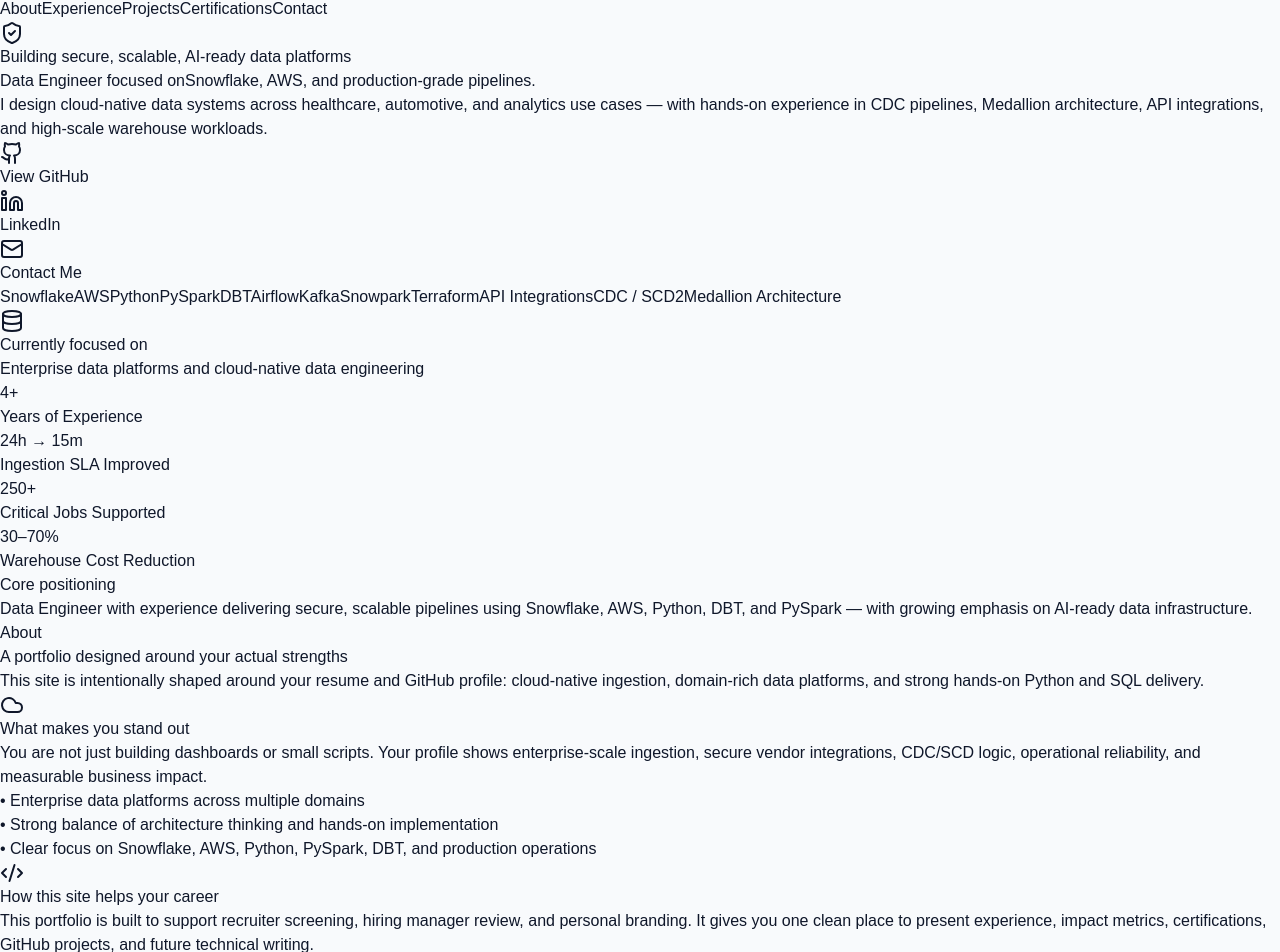
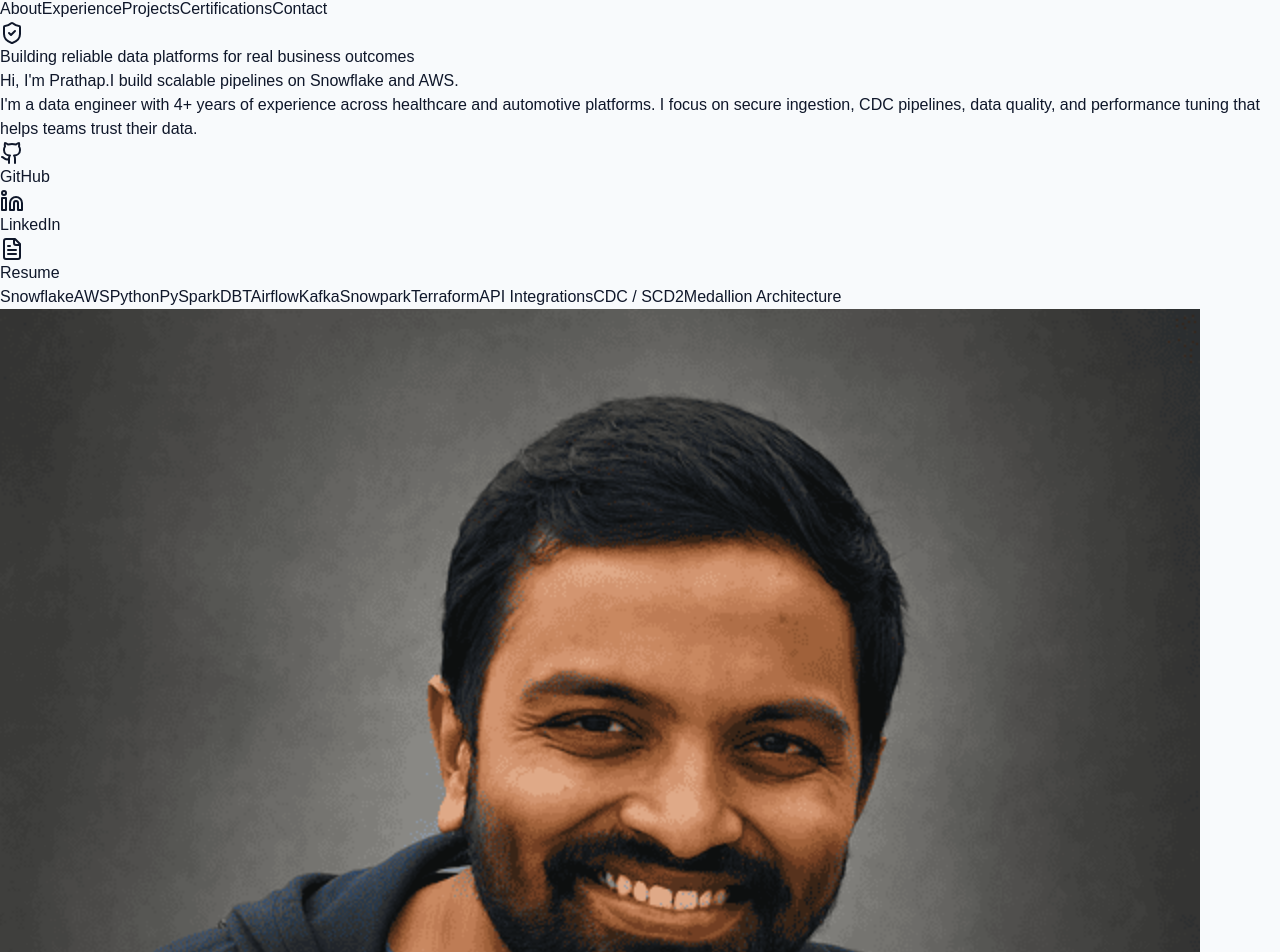
Before and after one commit to beprathap/prathap-portfolio, a Next.js app: page / in a window 1280 px wide. Shown: the part 51-1003 px from the top of the page. Built offline with nearby package versions, Linux system fonts and the light colour scheme.

Commit message:
Refine portfolio copy and add profile photo + resume CTAs

```diff
--- a/app/page.tsx
+++ b/app/page.tsx
@@ -1,6 +1,7 @@
 "use client";
 
 import { motion } from "framer-motion";
+import Image from "next/image";
 import {
   Github,
   Linkedin,
@@ -170,18 +171,18 @@
               <div>
                 <div className="inline-flex items-center gap-2 rounded-full border border-slate-200 bg-white px-4 py-2 text-sm text-slate-600 shadow-sm">
                   <ShieldCheck className="h-4 w-4" />
-                  Building secure, scalable, AI-ready data platforms
+                  Building reliable data platforms for real business outcomes
                 </div>
                 <h1 className="mt-6 text-5xl md:text-7xl font-semibold tracking-tight leading-[0.95]">
-                  Data Engineer focused on
+                  Hi, I'm Prathap.
                   <span className="block text-slate-500">
-                    Snowflake, AWS, and production-grade pipelines.
+                    I build scalable pipelines on Snowflake and AWS.
                   </span>
                 </h1>
                 <p className="mt-6 max-w-2xl text-lg md:text-xl leading-8 text-slate-600">
-                  I design cloud-native data systems across healthcare, automotive,
-                  and analytics use cases — with hands-on experience in CDC pipelines,
-                  Medallion architecture, API integrations, and high-scale warehouse workloads.
+                  I'm a data engineer with 4+ years of experience across healthcare and automotive
+                  platforms. I focus on secure ingestion, CDC pipelines, data quality, and
+                  performance tuning that helps teams trust their data.
                 </p>
 
                 <div className="mt-8 flex flex-wrap gap-3">
@@ -192,7 +193,7 @@
                     className="inline-flex items-center gap-2 rounded-2xl bg-slate-900 px-5 py-3 text-sm font-medium text-white shadow-sm hover:opacity-90"
                   >
                     <Github className="h-4 w-4" />
-                    View GitHub
+                    GitHub
                   </a>
                   <a
                     href="https://www.linkedin.com/in/prathapboddu/"
@@ -204,11 +205,13 @@
                     LinkedIn
                   </a>
                   <a
-                    href="mailto:prathapboddu0121@gmail.com"
+                    href="/resume.pdf"
+                    target="_blank"
+                    rel="noreferrer"
                     className="inline-flex items-center gap-2 rounded-2xl border border-slate-300 bg-white px-5 py-3 text-sm font-medium text-slate-800 hover:bg-slate-50"
                   >
-                    <Mail className="h-4 w-4" />
-                    Contact Me
+                    <FileText className="h-4 w-4" />
+                    Resume
                   </a>
                 </div>
 
@@ -225,14 +228,24 @@
               </div>
 
               <Card className="p-6 md:p-8">
+                <div className="mb-6 overflow-hidden rounded-2xl border border-slate-200 bg-slate-100">
+                  <Image
+                    src="/prathap_linkedin_photo.png"
+                    alt="Prathap Boddu"
+                    width={1200}
+                    height={900}
+                    className="h-64 w-full object-cover object-top"
+                    priority
+                  />
+                </div>
                 <div className="flex items-center gap-3">
                   <div className="rounded-2xl bg-slate-100 p-3">
                     <Database className="h-6 w-6" />
                   </div>
                   <div>
-                    <p className="text-sm text-slate-500">Currently focused on</p>
+                    <p className="text-sm text-slate-500">Current focus</p>
                     <p className="font-semibold">
-                      Enterprise data platforms and cloud-native data engineering
+                      High-throughput pipelines, governance, and cost-efficient modeling
                     </p>
                   </div>
                 </div>
@@ -249,11 +262,10 @@
                 </div>
 
                 <div className="mt-8 rounded-2xl border border-slate-200 p-5">
-                  <p className="text-sm text-slate-500">Core positioning</p>
+                  <p className="text-sm text-slate-500">What I deliver</p>
                   <p className="mt-2 text-base leading-7 text-slate-700">
-                    Data Engineer with experience delivering secure, scalable pipelines
-                    using Snowflake, AWS, Python, DBT, and PySpark — with growing emphasis
-                    on AI-ready data infrastructure.
+                    Production-ready data systems using Snowflake, AWS, Python, DBT, and PySpark
+                    with strong ownership of reliability, testing, and observability.
                   </p>
                 </div>
               </Card>
@@ -265,8 +277,8 @@
           <div className={sectionClass}>
             <SectionTitle
               eyebrow="About"
-              title="A portfolio designed around your actual strengths"
-              description="This site is intentionally shaped around your resume and GitHub profile: cloud-native ingestion, domain-rich data platforms, and strong hands-on Python and SQL delivery."
+              title="What I bring as a data engineer"
+              description="I work across ingestion, transformation, and consumption layers with an emphasis on scale, security, and maintainability."
             />
             <div className="grid lg:grid-cols-[1.05fr_0.95fr] gap-6">
               <Card className="p-7">
@@ -275,16 +287,16 @@
                     <Cloud className="h-5 w-5" />
                   </div>
                   <div>
-                    <h3 className="text-xl font-semibold">What makes you stand out</h3>
+                    <h3 className="text-xl font-semibold">Technical strengths</h3>
                     <p className="mt-3 text-slate-600 leading-7">
-                      You are not just building dashboards or small scripts. Your profile shows
-                      enterprise-scale ingestion, secure vendor integrations, CDC/SCD logic,
-                      operational reliability, and measurable business impact.
+                      My work is centered on enterprise-scale ingestion and transformation.
+                      I design data flows that are fast, auditable, and resilient across
+                      batch and near-real-time workloads.
                     </p>
                     <ul className="mt-5 space-y-3 text-slate-600">
-                      <li>• Enterprise data platforms across multiple domains</li>
-                      <li>• Strong balance of architecture thinking and hands-on implementation</li>
-                      <li>• Clear focus on Snowflake, AWS, Python, PySpark, DBT, and production operations</li>
+                      <li>• Snowflake + AWS platform engineering across multiple domains</li>
+                      <li>• Strong hands-on delivery in Python, SQL, PySpark, and DBT</li>
+                      <li>• Practical ownership of performance, cost, and reliability</li>
                     </ul>
                   </div>
                 </div>
@@ -295,16 +307,16 @@
                     <Code2 className="h-5 w-5" />
                   </div>
                   <div>
-                    <h3 className="text-xl font-semibold">How this site helps your career</h3>
+                    <h3 className="text-xl font-semibold">How I work</h3>
                     <p className="mt-3 text-slate-600 leading-7">
-                      This portfolio is built to support recruiter screening, hiring manager review,
-                      and personal branding. It gives you one clean place to present experience,
-                      impact metrics, certifications, GitHub projects, and future technical writing.
+                      I prefer clear requirements, measurable outcomes, and shipping in small,
+                      reliable increments. I care about code quality, data correctness, and
+                      documentation that helps teams move faster.
                     </p>
                     <ul className="mt-5 space-y-3 text-slate-600">
-                      <li>• Better than just sending a resume PDF</li>
-                      <li>• Makes your GitHub easier to understand in business terms</li>
-                      <li>• Easy to host free on Vercel</li>
+                      <li>• Translate business goals into practical data architecture</li>
+                      <li>• Build with testing, observability, and operational clarity</li>
+                      <li>• Partner closely with analytics, product, and platform teams</li>
                     </ul>
                   </div>
                 </div>
@@ -317,8 +329,8 @@
           <div className={sectionClass}>
             <SectionTitle
               eyebrow="Experience"
-              title="Professional experience with measurable impact"
-              description="A concise presentation of your background, written for recruiters and engineering leaders who want both technical depth and business outcomes."
+              title="Experience and outcomes"
+              description="Projects and responsibilities where I improved reliability, reduced latency, and supported critical production workloads."
             />
             <div className="space-y-6">
               {experience.map((item, idx) => (
@@ -360,8 +372,8 @@
           <div className={sectionClass}>
             <SectionTitle
               eyebrow="Projects"
-              title="Featured work connected to your GitHub"
-              description="These projects make your profile more concrete by turning repos into clear stories around pipelines, analytics, and machine learning without exposing employer details."
+              title="Selected projects"
+              description="Hands-on projects that reflect how I approach data engineering, analytics engineering, and applied machine learning."
             />
             <div className="grid md:grid-cols-2 gap-6">
               {projects.map((project, idx) => (
@@ -400,8 +412,8 @@
           <div className={sectionClass}>
             <SectionTitle
               eyebrow="Certifications"
-              title="Credentials that reinforce your positioning"
-              description="Your certifications support a strong narrative around data architecture, cloud platforms, and modern engineering fundamentals."
+              title="Certifications"
+              description="Credentials across cloud platforms, data architecture, and modern engineering foundations."
             />
             <div className="grid md:grid-cols-2 lg:grid-cols-3 gap-5">
               {certifications.map((cert) => (
@@ -426,27 +438,35 @@
                 <div>
                   <p className="text-sm tracking-[0.22em] uppercase text-slate-300">Next step</p>
                   <h2 className="mt-3 text-3xl md:text-4xl font-semibold tracking-tight">
-                    Turn this into your live portfolio
+                    Let's work together
                   </h2>
                   <p className="mt-4 max-w-2xl text-slate-300 leading-7">
-                    Add your resume PDF, optional blog posts, and a custom domain later if you want
-                    to strengthen your personal brand further.
+                    If you're hiring for data engineering roles focused on Snowflake, AWS, and
+                    production pipelines, I'd be glad to connect.
                   </p>
                 </div>
                 <div className="flex flex-wrap gap-3">
                   <a
-                    href="https://github.com/beprathap"
+                    href="/resume.pdf"
                     target="_blank"
                     rel="noreferrer"
                     className="inline-flex items-center gap-2 rounded-2xl bg-white px-5 py-3 text-sm font-medium text-slate-900"
                   >
-                    <Github className="h-4 w-4" /> GitHub
+                    <FileText className="h-4 w-4" /> Resume
                   </a>
                   <a
-                    href="#contact"
+                    href="mailto:prathapboddu0121@gmail.com"
                     className="inline-flex items-center gap-2 rounded-2xl border border-white/20 px-5 py-3 text-sm font-medium text-white"
                   >
-                    <ExternalLink className="h-4 w-4" /> Contact
+                    <Mail className="h-4 w-4" /> Email
+                  </a>
+                  <a
+                    href="https://github.com/beprathap"
+                    target="_blank"
+                    rel="noreferrer"
+                    className="inline-flex items-center gap-2 rounded-2xl border border-white/20 px-5 py-3 text-sm font-medium text-white"
+                  >
+                    <ExternalLink className="h-4 w-4" /> Projects
                   </a>
                 </div>
               </div>
@@ -492,7 +512,7 @@
               rel="noreferrer"
               className="inline-flex items-center gap-2 rounded-2xl border border-slate-300 px-4 py-2 text-sm text-slate-700 hover:bg-slate-50"
             >
-              <FileText className="h-4 w-4" /> Resume
+              <FileText className="h-4 w-4" /> Download Resume
             </a>
           </div>
         </div>
```
